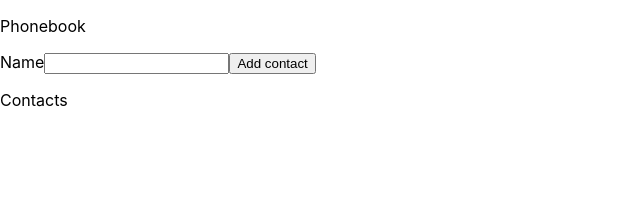
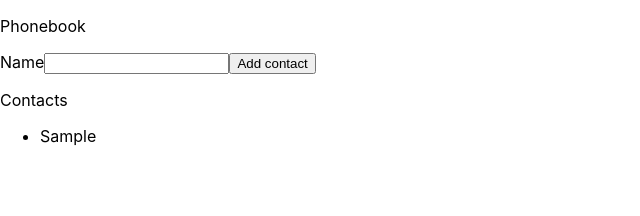
Before and after one commit to AnnaYegorova/goit-react-hw-02-phonebook, a React (Create React App) app: page / in a window 1280 px wide. Both pictures are taken after typing "Sample" into the empty fields and a click on the button "Add contact". Shown: the top 216 px of the page, without its empty margins (0-640 px from the left). Built offline with nearby package versions, Linux system fonts and the light colour scheme.

Commit message:
add list contacts

```diff
--- a/src/components/App.jsx
+++ b/src/components/App.jsx
@@ -24,6 +24,7 @@ export class App extends Component {
     this.setState({
       contacts: [...this.state.contacts, { name: this.state.name }],
     });
+
     console.log(this.state.contacts.length);
     this.reset();
   };
@@ -49,7 +50,11 @@ export class App extends Component {
           <button type="submit">Add contact</button>
         </form>
         <p>Contacts</p>
-        <ul>{}</ul>
+        <ul>
+          {this.state.contacts.map(({ id, name }) => (
+            <li key={id}>{name}</li>
+          ))}
+        </ul>
       </>
     );
   }
```
